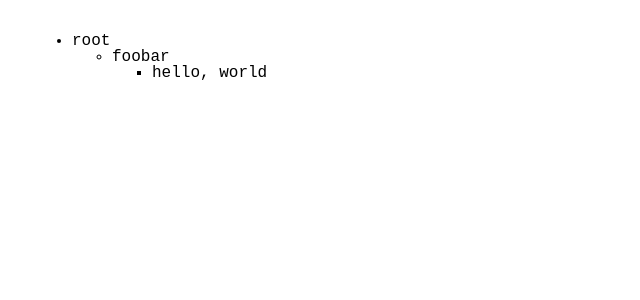
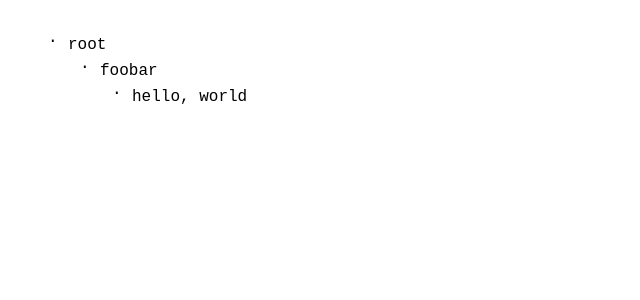
Before and after one commit to quanbrew/index, a React (Vite) app: page / in a window 1280 px wide. Shown: the top 300 px of the page, without its empty margins (0-640 px from the left). Built offline with nearby package versions, Linux system fonts and the light colour scheme.

Commit message:
add simple style

```diff
--- a/package.json
+++ b/package.json
@@ -5,16 +5,18 @@
   "license": "GPL-3.0",
   "private": true,
   "dependencies": {
+    "classnames": "^2.2.6",
     "immutable": "4.0.0-rc.10",
     "react": "^16.5.2",
-    "uuid": "^3.3.2",
-    "react-dom": "^16.5.2"
+    "react-dom": "^16.5.2",
+    "uuid": "^3.3.2"
   },
   "scripts": {
     "start": "parcel src/index.html --no-hmr",
     "build": "NODE_ENV=production parcel build src/index.html"
   },
   "devDependencies": {
+    "@types/classnames": "^2.2.6",
     "@types/node": "^10.12.0",
     "@types/react": "^16.4.17",
     "@types/react-dom": "^16.0.9",
--- a/src/components/App.css
+++ b/src/components/App.css
@@ -2,7 +2,31 @@
   margin: 2em;
 }
 
-.itemContent {
+.ItemContainer {
+  padding-left: 2em;
+  position: relative;
+}
+
+.editing > .item-content, .editing > .item-content input {
+  background-color: aqua;
+}
+
+.item-content {
+  padding: 0.25em;
+}
+
+.item-content input {
   width: 100%;
+  font-size: 1rem;
+  border: none;
+  padding: 0;
+  margin: 0;
+}
+
+.ItemContainer::before {
+  content: '·';
+  width: 1em;
   height: 1em;
+  left: 1em;
+  position: absolute;
 }
--- a/src/components/App.tsx
+++ b/src/components/App.tsx
@@ -44,15 +44,15 @@ class App extends React.Component<{}, State> {
     const { root, selected } = this.state;
 
     return (
-      <main className="App">
-        <ul>
+      <main className='App'>
+        <div className='items'>
           <ItemContainer
             item={ root } update={ this.update } edit={ this.edit }
             editing={ selected } path={ rootPath } next={ rootPath } prev={ rootPath }
             create={ this.createChild }
             indent={ empty } unIndent={ empty } remove={ empty }
           />
-        </ul>
+        </div>
       </main>
     );
   }
--- a/src/components/ItemContainer.tsx
+++ b/src/components/ItemContainer.tsx
@@ -1,6 +1,7 @@
 import * as React from 'react';
 import { addChild, createItem, Item } from "../Item";
 import { Path } from "./App";
+import classNames from 'classnames';
 
 
 interface Props {
@@ -156,8 +157,8 @@ export class ItemContainer extends React.PureComponent<Props, State> {
   }
 
   content() {
-    const { path, item, edit } = this.props;
-    return (<div className='itemContent' onClick={ () => edit(path) }>{ item.text }</div>);
+    const { item } = this.props;
+    return (<span>{ item.text }</span>);
   };
 
   editing() {
@@ -181,6 +182,10 @@ export class ItemContainer extends React.PureComponent<Props, State> {
       edit(next);
   }
 
+  isRoot(): boolean {
+    return this.props.path.isEmpty()
+  }
+
   isLastItem(): boolean {
     const { next, path } = this.props;
     return path.size > next.size;
@@ -197,13 +202,18 @@ export class ItemContainer extends React.PureComponent<Props, State> {
   }
 
   render() {
+    const { edit, path, item } = this.props;
+    const isEditing = this.isEditing();
+    const className = classNames('ItemContainer', { editing: isEditing });
     return (
-      <li onKeyDown={this.handleKeyDown}>
-        { this.isEditing() ? this.editing() : this.content() }
-        <ul>
-          { this.props.item.children.map(this.displayChild) }
-        </ul>
-      </li>
+      <div className={ className } onKeyDown={ this.handleKeyDown }>
+        <div className='item-content' onClick={ () => edit(path) }>
+          { isEditing ? this.editing() : this.content() }
+        </div>
+        <div className='children'>
+          { item.children.map(this.displayChild) }
+        </div>
+      </div>
     );
   }
 }
--- a/src/index.css
+++ b/src/index.css
@@ -5,9 +5,4 @@ body {
 
 body, input, textarea {
   font-family: 'Iosevka', 'Sarasa Mono', 'Sarasa Mono SC', monospace;
-  font-size: 1rem;
 }
-
-input, textarea {
-  width: 100%;
-}
```
Also changed, not shown: 1 other file (tests, documents, lock files or other folders).
